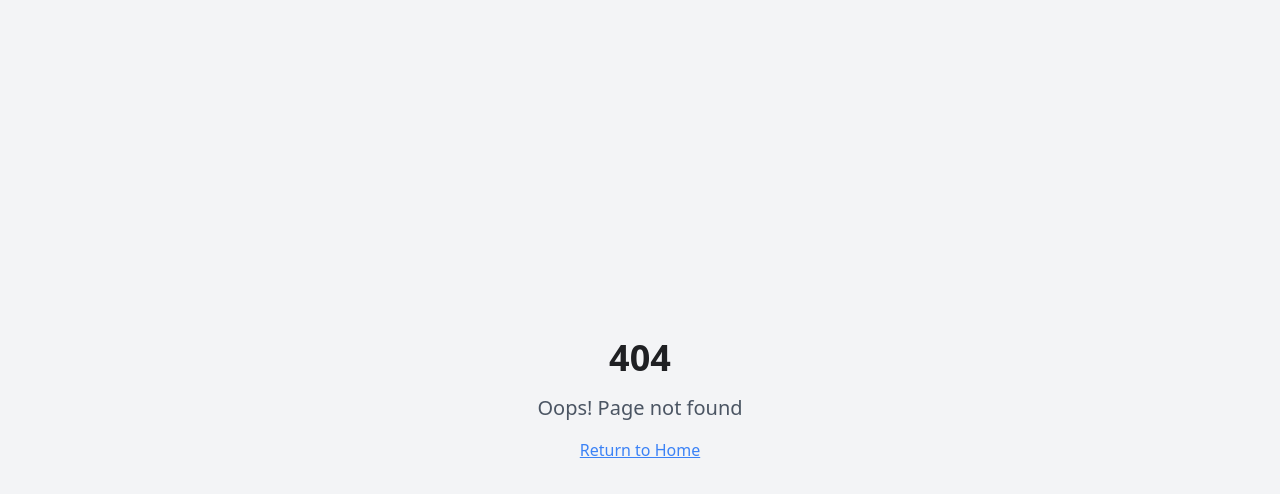
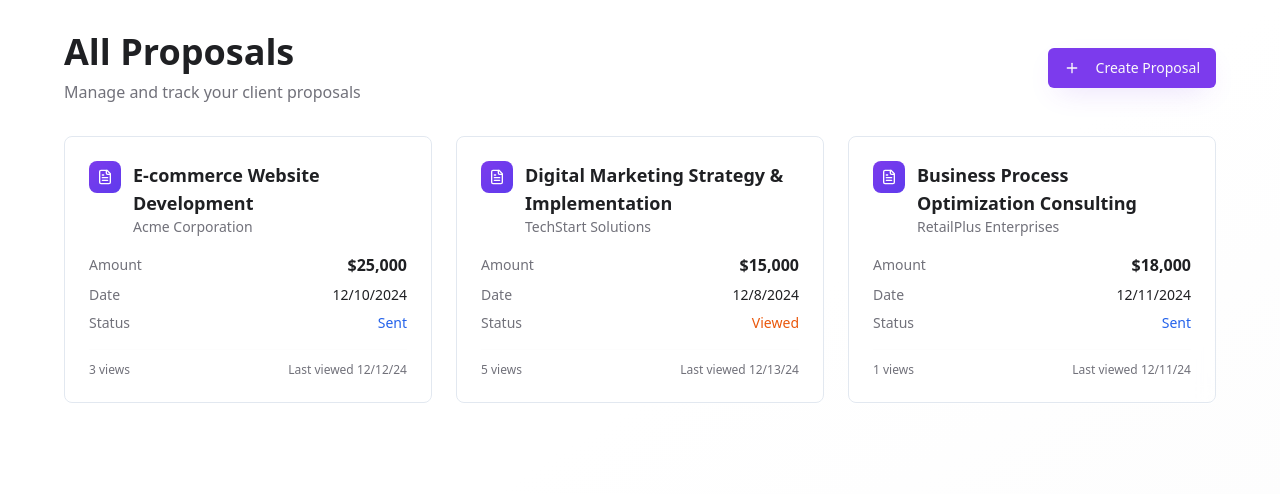
Before and after one commit to thomas-ora/create-winning-proposals, a React (Vite) app: page /proposals in a window 1280 px wide. Before the commit this address had no page. Shown: the top 494 px of the page. Built offline with nearby package versions, Linux system fonts and the light colour scheme.

Commit message:
feat: Implement proposal list page
Add a page to view all proposals, including a grid of proposal cards, routing, and a "View All Proposals" button on the homepage.

```diff
--- a/src/App.tsx
+++ b/src/App.tsx
@@ -5,6 +5,7 @@ import { QueryClient, QueryClientProvider } from "@tanstack/react-query";
 import { BrowserRouter, Routes, Route } from "react-router-dom";
 import Index from "./pages/Index";
 import ProposalView from "./pages/ProposalView";
+import ProposalList from "./pages/ProposalList";
 import NotFound from "./pages/NotFound";
 
 const queryClient = new QueryClient();
@@ -17,6 +18,7 @@ const App = () => (
       <BrowserRouter>
         <Routes>
           <Route path="/" element={<Index />} />
+          <Route path="/proposals" element={<ProposalList />} />
           <Route path="/proposal/:proposalId" element={<ProposalView />} />
           {/* ADD ALL CUSTOM ROUTES ABOVE THE CATCH-ALL "*" ROUTE */}
           <Route path="*" element={<NotFound />} />
--- a/src/pages/Index.tsx
+++ b/src/pages/Index.tsx
@@ -1,3 +1,5 @@
+import { Link } from "react-router-dom";
+import { Button } from "@/components/ui/button";
 import Header from "@/components/Header";
 import Hero from "@/components/Hero";
 import Features from "@/components/Features";
@@ -10,7 +12,22 @@ const Index = () => {
       <main>
         <Hero />
         <Features />
-        <CTA />
+      <CTA />
+
+      {/* View All Proposals Section */}
+      <section className="py-16">
+        <div className="container mx-auto px-4 text-center">
+          <h2 className="text-3xl font-bold mb-6">Explore Sample Proposals</h2>
+          <p className="text-muted-foreground mb-8 max-w-2xl mx-auto">
+            Browse through our collection of professionally crafted proposals to see the system in action.
+          </p>
+          <Link to="/proposals">
+            <Button size="lg" variant="hero" className="shadow-elegant">
+              View All Proposals
+            </Button>
+          </Link>
+        </div>
+      </section>
       </main>
     </div>
   );
--- /dev/null
+++ b/src/pages/ProposalList.tsx
@@ -0,0 +1,208 @@
+import { Link } from "react-router-dom";
+import { Card } from "@/components/ui/card";
+import { Button } from "@/components/ui/button";
+import { Skeleton } from "@/components/ui/skeleton";
+import { AlertCircle, FileText, Plus, RefreshCw } from "lucide-react";
+import { useProposalList } from "@/hooks/useProposalList";
+import { formatCurrency, formatDate, formatStatus } from "@/utils/formatters";
+import { type CurrencyType } from "@/utils/constants";
+
+const ProposalListSkeleton = () => (
+  <div className="grid md:grid-cols-2 lg:grid-cols-3 gap-6">
+    {[...Array(6)].map((_, i) => (
+      <Card key={i} className="p-6 bg-card/50 backdrop-blur shadow-card">
+        <div className="space-y-4">
+          <div className="flex items-center space-x-3">
+            <Skeleton className="w-8 h-8 rounded-lg" />
+            <div className="flex-1">
+              <Skeleton className="h-6 w-48 mb-2" />
+              <Skeleton className="h-4 w-32" />
+            </div>
+          </div>
+
+          <div className="space-y-3">
+            <div className="flex justify-between">
+              <Skeleton className="h-4 w-16" />
+              <Skeleton className="h-4 w-20" />
+            </div>
+            <div className="flex justify-between">
+              <Skeleton className="h-4 w-12" />
+              <Skeleton className="h-4 w-24" />
+            </div>
+            <div className="flex justify-between">
+              <Skeleton className="h-4 w-14" />
+              <Skeleton className="h-4 w-18" />
+            </div>
+          </div>
+        </div>
+      </Card>
+    ))}
+  </div>
+);
+
+const ProposalList = () => {
+  const { proposals, loading, error, refetch } = useProposalList();
+
+  if (loading) {
+    return (
+      <div className="min-h-screen bg-gradient-to-br from-background via-background to-muted/30">
+        <div className="container mx-auto px-4 py-8">
+          <div className="max-w-6xl mx-auto">
+            {/* Header Skeleton */}
+            <div className="flex flex-col md:flex-row md:items-center justify-between gap-4 mb-8">
+              <div>
+                <Skeleton className="h-10 w-48 mb-2" />
+                <Skeleton className="h-5 w-64" />
+              </div>
+              <Skeleton className="h-10 w-36" />
+            </div>
+
+            <ProposalListSkeleton />
+          </div>
+        </div>
+      </div>
+    );
+  }
+
+  if (error) {
+    return (
+      <div className="min-h-screen bg-gradient-to-br from-background via-background to-muted/30 flex items-center justify-center p-4">
+        <Card className="max-w-md w-full p-8 text-center bg-card/50 backdrop-blur shadow-card">
+          <div className="w-16 h-16 bg-destructive/10 rounded-full flex items-center justify-center mx-auto mb-6">
+            <AlertCircle className="w-8 h-8 text-destructive" />
+          </div>
+
+          <h1 className="text-2xl font-bold mb-4">Error Loading Proposals</h1>
+          <p className="text-muted-foreground mb-6">
+            We encountered an error while loading the proposals. Please try again.
+          </p>
+
+          <div className="flex flex-col sm:flex-row gap-3 justify-center">
+            <Button onClick={refetch} className="flex items-center">
+              <RefreshCw className="w-4 h-4 mr-2" />
+              Try Again
+            </Button>
+            <Button variant="outline" asChild>
+              <Link to="/" className="flex items-center">
+                Go Home
+              </Link>
+            </Button>
+          </div>
+        </Card>
+      </div>
+    );
+  }
+
+  return (
+    <div className="min-h-screen bg-gradient-to-br from-background via-background to-muted/30">
+      <div className="container mx-auto px-4 py-8">
+        <div className="max-w-6xl mx-auto">
+          {/* Header */}
+          <div className="flex flex-col md:flex-row md:items-center justify-between gap-4 mb-8">
+            <div>
+              <h1 className="text-4xl font-bold mb-2">All Proposals</h1>
+              <p className="text-muted-foreground">
+                Manage and track your client proposals
+              </p>
+            </div>
+
+            <Button className="flex items-center">
+              <Plus className="w-4 h-4 mr-2" />
+              Create Proposal
+            </Button>
+          </div>
+
+          {/* Proposals Grid */}
+          {proposals.length === 0 ? (
+            <Card className="p-12 text-center bg-card/50 backdrop-blur shadow-card">
+              <div className="w-16 h-16 bg-muted/50 rounded-full flex items-center justify-center mx-auto mb-6">
+                <FileText className="w-8 h-8 text-muted-foreground" />
+              </div>
+              <h3 className="text-xl font-semibold mb-2">No Proposals Yet</h3>
+              <p className="text-muted-foreground mb-6">
+                Create your first proposal to get started with client management.
+              </p>
+              <Button className="flex items-center mx-auto">
+                <Plus className="w-4 h-4 mr-2" />
+                Create Your First Proposal
+              </Button>
+            </Card>
+          ) : (
+            <div className="grid md:grid-cols-2 lg:grid-cols-3 gap-6">
+              {proposals.map((proposal) => {
+                const { text: statusText, colorClass: statusColor } = formatStatus(proposal.status as any);
+
+                return (
+                  <Link
+                    key={proposal.id}
+                    to={`/proposal/${proposal.id}`}
+                    className="group"
+                  >
+                    <Card className="p-6 bg-card/50 backdrop-blur shadow-card hover:shadow-elegant transition-all duration-200 group-hover:scale-[1.02] cursor-pointer">
+                      <div className="space-y-4">
+                        {/* Header */}
+                        <div className="flex items-start space-x-3">
+                          <div className="w-8 h-8 bg-gradient-primary rounded-lg flex items-center justify-center flex-shrink-0">
+                            <FileText className="w-4 h-4 text-white" />
+                          </div>
+                          <div className="flex-1 min-w-0">
+                            <h3 className="font-semibold text-lg group-hover:text-primary transition-colors line-clamp-2">
+                              {proposal.title}
+                            </h3>
+                            <p className="text-muted-foreground text-sm">
+                              {proposal.client.company}
+                            </p>
+                          </div>
+                        </div>
+
+                        {/* Details */}
+                        <div className="space-y-2">
+                          <div className="flex justify-between items-center">
+                            <span className="text-sm text-muted-foreground">Amount</span>
+                            <span className="font-semibold">
+                              {formatCurrency(proposal.financial.amount, proposal.financial.currency as CurrencyType)}
+                            </span>
+                          </div>
+
+                          <div className="flex justify-between items-center">
+                            <span className="text-sm text-muted-foreground">Date</span>
+                            <span className="text-sm">
+                              {formatDate(proposal.timeline.createdAt)}
+                            </span>
+                          </div>
+
+                          <div className="flex justify-between items-center">
+                            <span className="text-sm text-muted-foreground">Status</span>
+                            <span className={`text-sm font-medium ${statusColor}`}>
+                              {statusText}
+                            </span>
+                          </div>
+                        </div>
+
+                        {/* Analytics if available */}
+                        {proposal.analytics && (
+                          <div className="pt-3 border-t border-muted/20">
+                            <div className="flex justify-between items-center text-xs text-muted-foreground">
+                              <span>{proposal.analytics.views} views</span>
+                              {proposal.analytics.lastViewed && (
+                                <span>
+                                  Last viewed {formatDate(proposal.analytics.lastViewed, 'SHORT')}
+                                </span>
+                              )}
+                            </div>
+                          </div>
+                        )}
+                      </div>
+                    </Card>
+                  </Link>
+                );
+              })}
+            </div>
+          )}
+        </div>
+      </div>
+    </div>
+  );
+};
+
+export default ProposalList;
```
